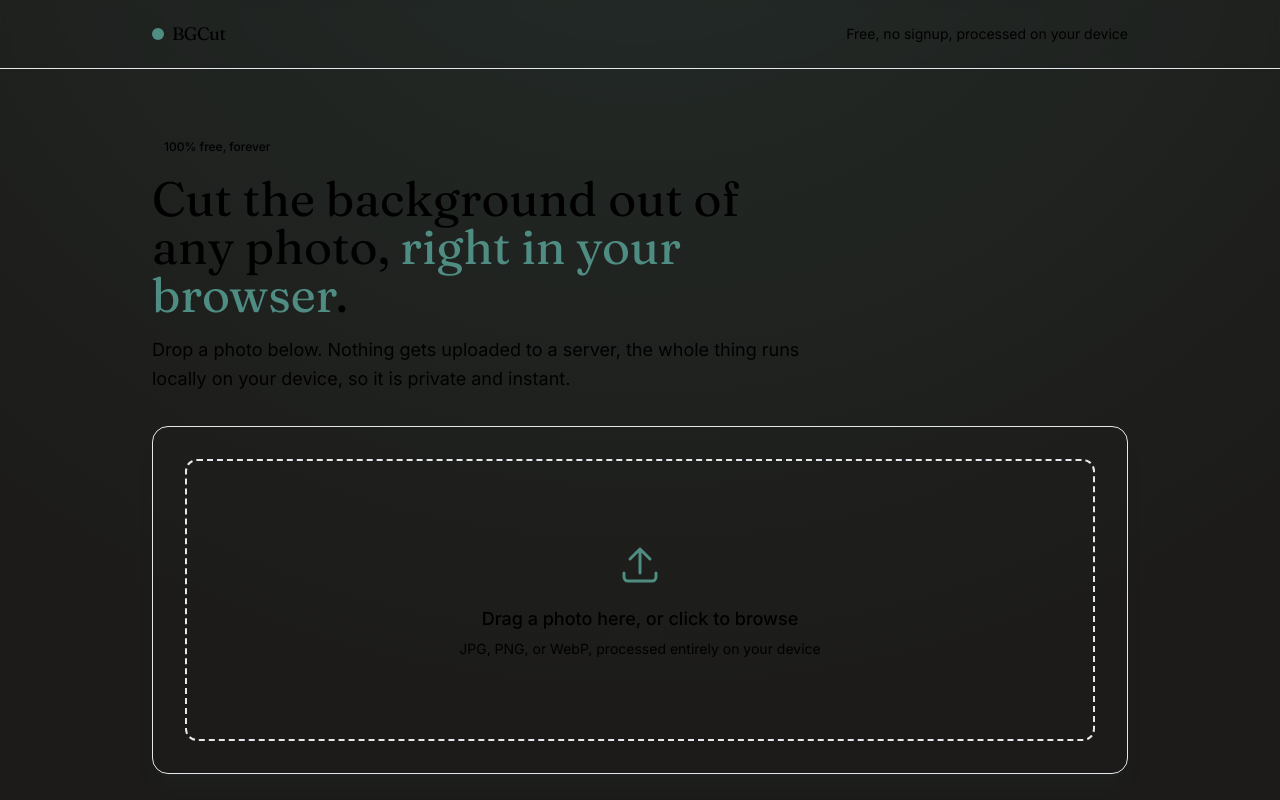
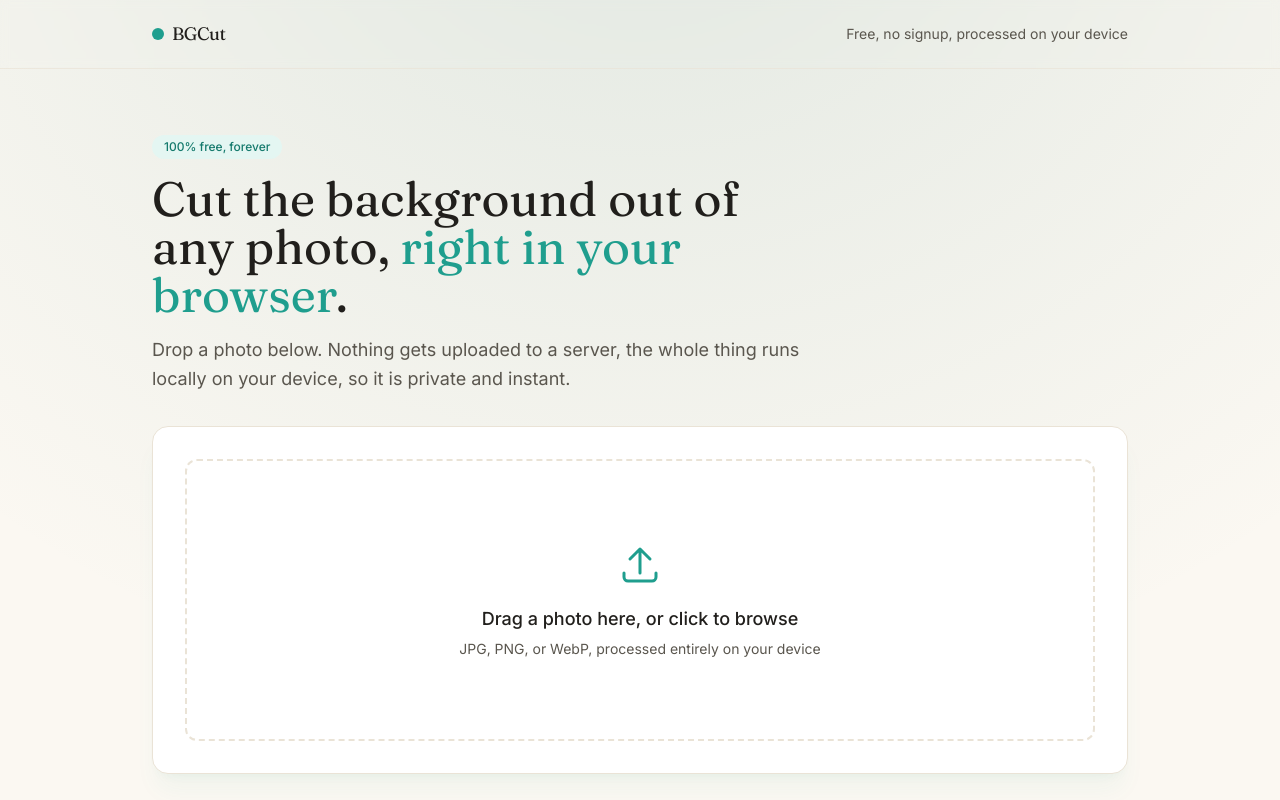
Before and after one commit to Aqib1012/bg-remover, a Next.js app: page / in a window 1280 px wide. Shown: the top 800 px of the page. Built offline with nearby package versions, Linux system fonts and the light colour scheme.

Commit message:
Update Tailwind CSS color palette

```diff
--- a/tailwind.config.ts
+++ b/tailwind.config.ts
@@ -5,13 +5,17 @@ const config: Config = {
   theme: {
     extend: {
       colors: {
-        charcoal: "#1C1B19",
-        charcoal2: "#26241F",
-        paper: "#F7F5F0",
-        teal: "#4F8C82",
-        tealLight: "#7FB8AD",
-        amber: "#D9A441",
-        rust: "#B85C38",
+        cream: "#FBF8F2",
+        card: "#FFFFFF",
+        ink: "#211F1C",
+        inkSoft: "#5A564E",
+        border: "#EAE3D6",
+        teal: "#1F9E8E",
+        tealDeep: "#157A6D",
+        tealSoft: "#E4F6F2",
+        coral: "#F4794E",
+        coralSoft: "#FDE9E0",
+        amber: "#E8A93C",
       },
       fontFamily: {
         display: ["var(--font-fraunces)", "serif"],
```
